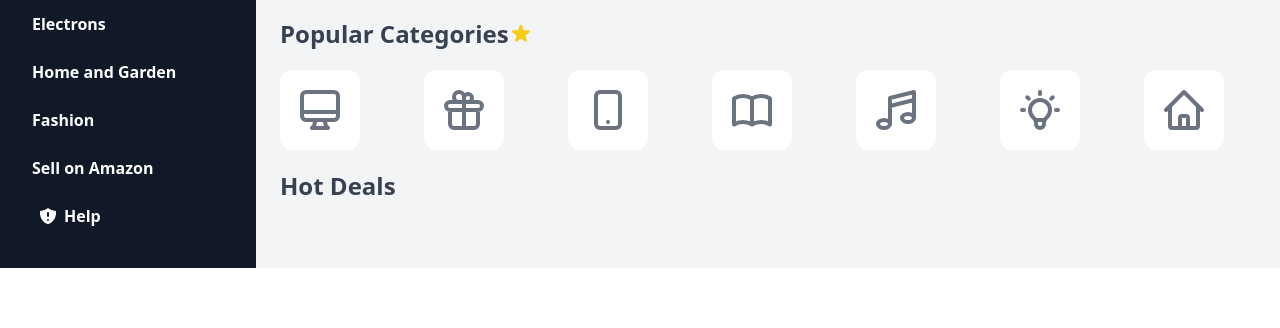
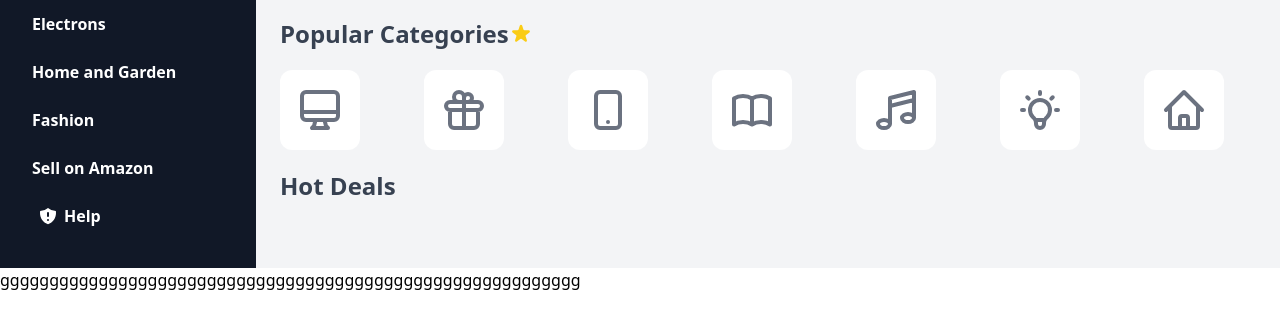
Before and after one commit to Vaibknight/Amazon-2, a plain HTML site: page index.html in a window 1280 px wide. Shown: the part 286-614 px from the top of the page. Drawn offline with nearby package versions, Linux system fonts and the light colour scheme; no server answers.

Commit message:
commit check

```diff
--- a/index.html
+++ b/index.html
@@ -190,7 +190,7 @@
     </div>
 
 
-
+ <div>ggggggggggggggggggggggggggggggggggggggggggggggggggggggggggg</div>
 
 </body>
 
```
